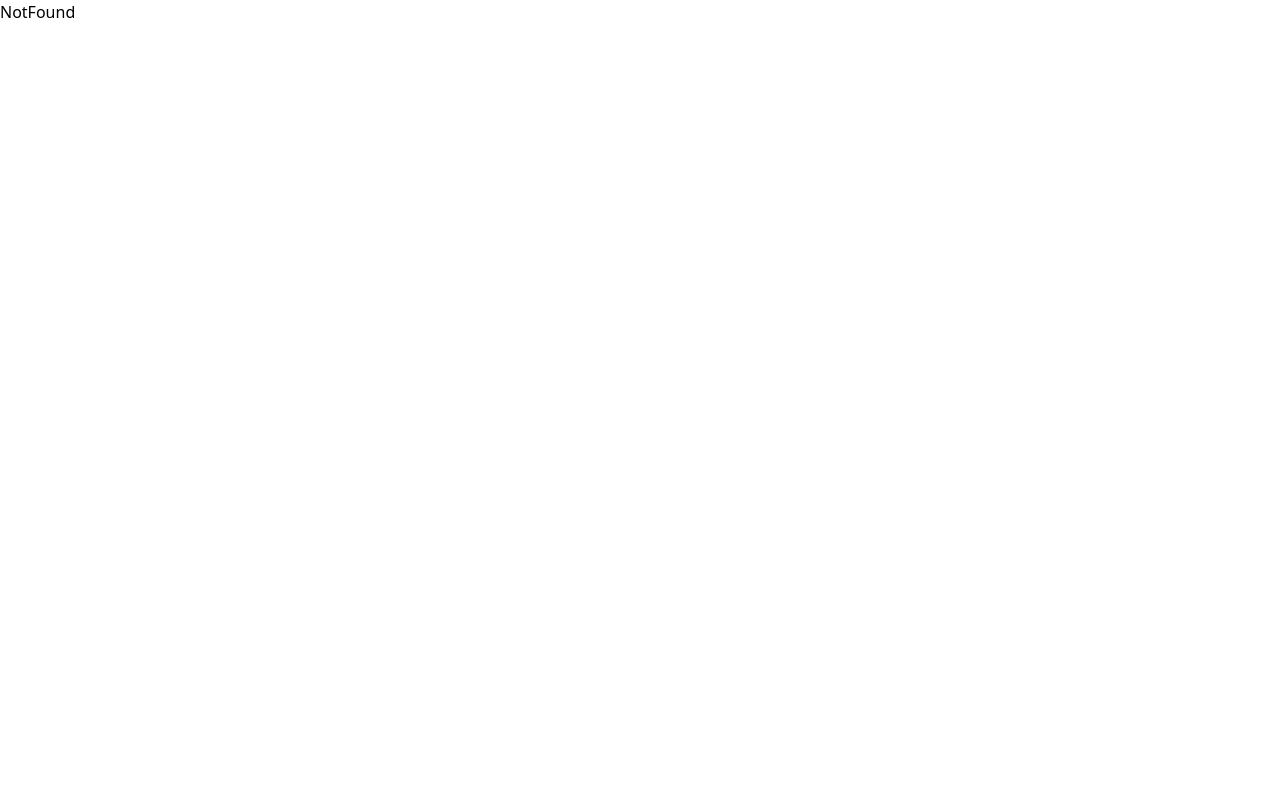
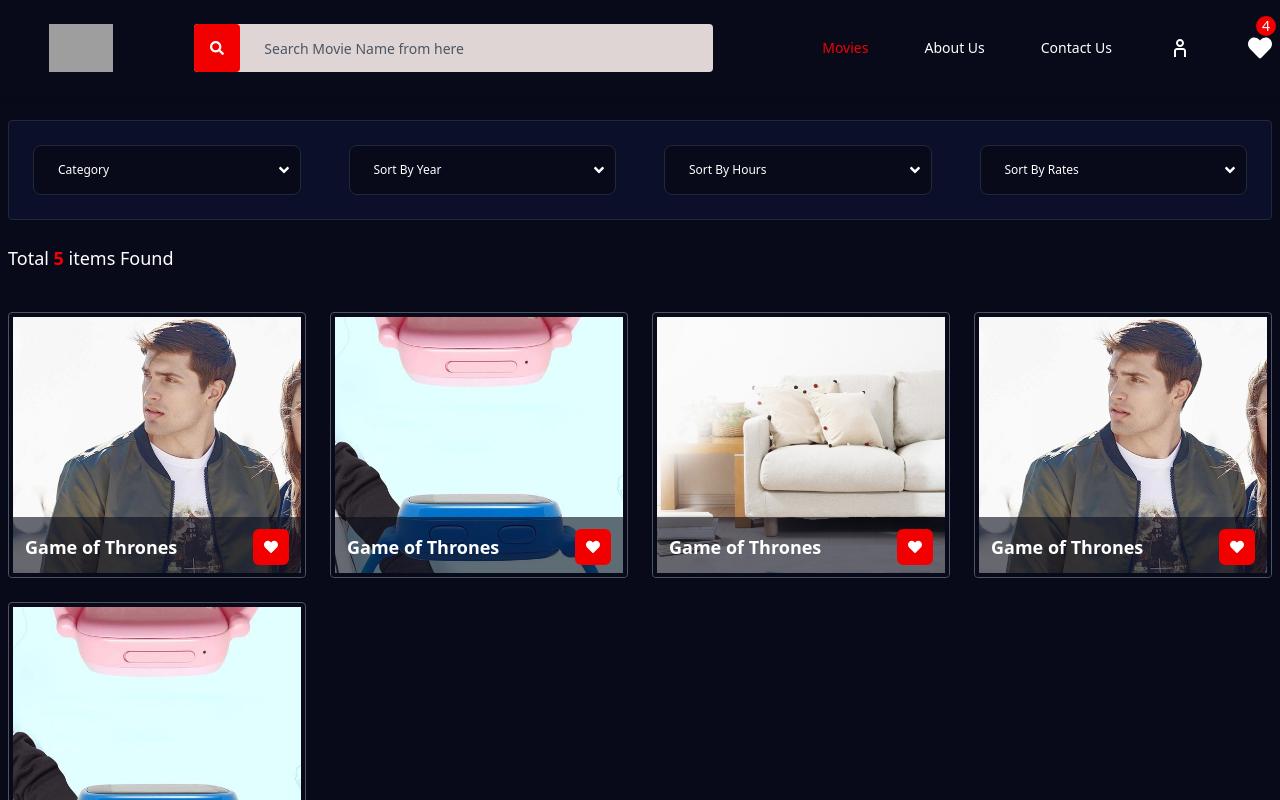
Before and after one commit to Melchizedek-1/Netflix-clone, a React (Create React App) app: page /movies in a window 1280 px wide. Shown: the top 800 px of the page. Built offline with nearby package versions, Linux system fonts and the light colour scheme; grey boxes are pictures that could not be loaded.

Commit message:
Movie screen page added

```diff
--- a/src/App.js
+++ b/src/App.js
@@ -3,6 +3,7 @@
 import AboutUs from './Screens/AboutUs'
 import ContactUs from './Screens/ContactUs'
 import HomeScreen from './Screens/HomeScreen'
+import MoviesPage from './Screens/MoviesPage'
 import NotFound from './Screens/NotFound'
 
 const App = () => {
@@ -11,6 +12,7 @@
       <Route path='/' element={<HomeScreen />} />
       <Route path='/about-us' element={<AboutUs />} />
       <Route path='/contact-us' element={<ContactUs />} />
+      <Route path='/movies' element={<MoviesPage />} />
       <Route path='*' element={<NotFound />} />
     </Routes>
   )
--- /dev/null
+++ b/src/Components/Filters.js
@@ -0,0 +1,100 @@
+import { Listbox, Transition } from '@headlessui/react';
+import React, { Fragment, useState } from 'react';
+import { CategoriesData } from '../Data/MovieData';
+import { CheckIcon } from '@heroicons/react/24/solid';
+import { CgSelect } from 'react-icons/cg';
+import { FaAngleDown, FaCheck } from 'react-icons/fa';
+
+const YearData = [
+    {title:"Sort By Year"},
+    {title:"1700 - 1800"},
+    {title:"1700 - 1800"},
+    {title:"1700 - 1800"},
+    {title:"1700 - 1800"},
+    {title:"1700 - 1800"},
+];
+
+const TimesData = [
+    {title:"Sort By Hours"},
+    {title: "1-5 Hours"},
+    {title: "5-10 Hours"},
+    {title: "10-15 Hours"},
+    {title: "15-20 Hours"},
+];
+
+const RatesData = [
+    {title:"Sort By Rates"},
+    {title: "1-5 Star"},
+    {title: "5-10 Star"},
+    {title: "10-15 Star"},
+    {title: "15-20 Star"},
+];
+
+const Filters = () => {
+    const [category, setCategory] = useState({title:"Category"});
+    const [year, setYear] = useState(YearData[0]);
+    const [times, setTimes] = useState(TimesData[0]);
+    const [rates, setRates] = useState(RatesData[0]);
+
+    const Filter = [
+        {
+            value: category,
+            onChange: setCategory,
+            items: CategoriesData,
+        },
+        {
+            value: year,
+            onChange: setYear,
+            items: YearData,
+        },
+        {
+            value: times,
+            onChange: setTimes,
+            items: TimesData,
+        },
+        {
+            value: rates,
+            onChange: setRates,
+            items: RatesData,
+        },
+    ];
+
+  return (
+    <div className='my-6 bg-dry border text-dry border-gray-800 grid md:grid-cols-4 grid-cols-2 lg:gap-12 gap-2 rounded p-6'>
+        {Filter.map((item, index) => (
+            <Listbox key={index} value={item.value} onChange={item.onChange}>
+                <div className='relative'>
+                    <Listbox.Button className="relative border border-gray-800 w-full text-white bg-main rounded-lg cursor-default py-4 pl-6 pr-10 text-left text-xs">
+                        <span className='block truncate'>{item.value.title}</span>
+                        <span className='absolute inset-y-0 right-0 flex items-center pr-2 pointer-events-none'>
+                            <FaAngleDown className="h-4 w-4" aria-hidden="true" />
+                        </span>
+                    </Listbox.Button>
+                    <Transition as={Fragment} leave="transition ease-in duration-100" leaveFrom='opacity-100' leaveTo='opacity-0'>
+                        <Listbox.Options className="absolute z-10 mt-1 w-full bg-white border border-gray-800 text-dryGray rounded-md shadow-lg max-h-60 py-1 text-base ring-1 ring-black ring-opacity-5 overflow-auto focus:outline-none sm:text-sm">
+                            {item.items.map((iterm, i) => (
+                                <Listbox.Option key={i} className={({active}) => `relative cursor-default select-none py-2 pl-10 pr-4 ${active ? "bg-subMain text-white" : "text-main"}`} value={iterm}>
+                                    {({selected}) => (
+                                        <>
+                                            <span className={`block truncated ${selected ? 'font-semibold' : 'font-normal'}`}>
+                                                {iterm.title}
+                                            </span>
+                                            {selected ? (
+                                                <span className='absolute inset-y-0 left-0 flex items-center pl-3'>
+                                                    <FaCheck className='h-3 w-3' aria-aria-hidden="true" />
+                                                </span>
+                                            ) : null}
+                                        </>
+                                    )}
+                                </Listbox.Option>
+                            ))}
+                        </Listbox.Options>
+                    </Transition>
+                </div>
+            </Listbox>
+        ))}
+    </div>
+  )
+}
+
+export default Filters
--- a/src/Data/MovieData.js
+++ b/src/Data/MovieData.js
@@ -59,4 +59,28 @@
         rate: 5,
         reviews: 100,
     },
-]
+];
+
+
+export const CategoriesData = [
+    {
+        _id: '1',
+        title: 'Mystery',
+    },
+    {
+        _id: '2',
+        title: 'Historical',
+    },
+    {
+        _id: '3',
+        title: 'Science',
+    },
+    {
+        _id: '4',
+        title: 'Western',
+    },
+    {
+        _id: '5',
+        title: 'Sci-fi',
+    },
+];
--- /dev/null
+++ b/src/Screens/MoviesPage.js
@@ -0,0 +1,39 @@
+import React, { useState } from 'react'
+import { CgSpinner } from 'react-icons/cg'
+import Filters from '../Components/Filters'
+import Movie from '../Components/Movie'
+import { Movies } from '../Data/MovieData'
+import Layout from '../Layout/Layout'
+
+const MoviesPage = () => {
+    const maxPage = 10;
+    const [page, setPage] = useState(maxPage);
+
+    const handleLoadingMore = () => {
+        setPage(page + maxPage);
+    };
+
+  return (
+    <Layout>
+        <div className='min-h-screen container mx-auto px-2 my-6'>
+            <Filters />
+            <p className='text-lg font-medium my-6'>
+                Total <span className='font-bold text-subMain'>{Movies?.length}</span>{' '} items Found
+                <div className='grid sm:mt-10 mt-6 xl:grid-cols-4 2xl:grid-cols-5 lg:grid-cols-3 sm:grid-cols-2 gap-6'>
+                    {Movies.slice(0, page)?.map((movie, index) => (
+                        <Movie key={index} movie={movie} />
+                    ))}
+                </div>
+
+                <div className='w-full flex-colo md:my-20 my-10'>
+                    <button onClick={handleLoadingMore} className='flex-rows gap-3 text-white py-3 px-8 rounded font-semibold border-2 border-subMain'>
+                        Loading More <CgSpinner className='animate-spin' />
+                    </button>
+                </div>
+            </p>
+        </div>
+    </Layout>
+  )
+}
+
+export default MoviesPage
```
